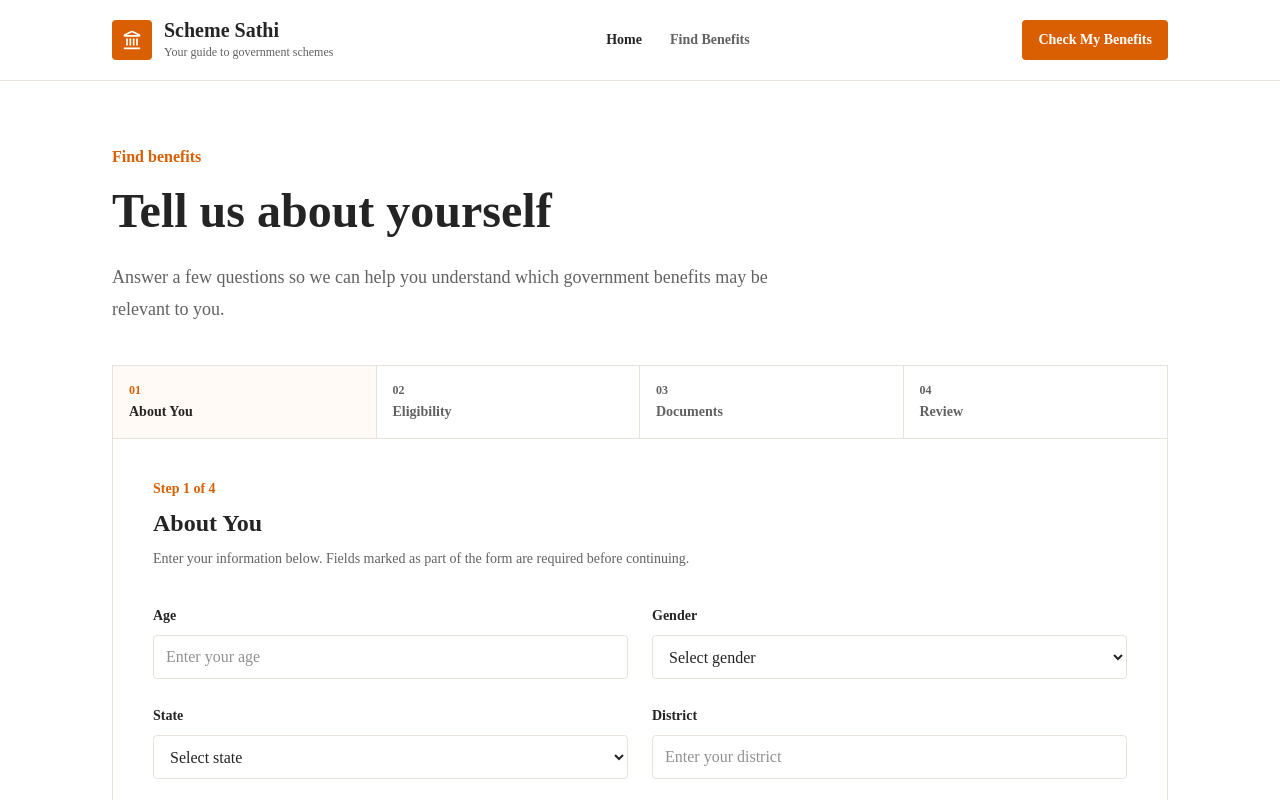
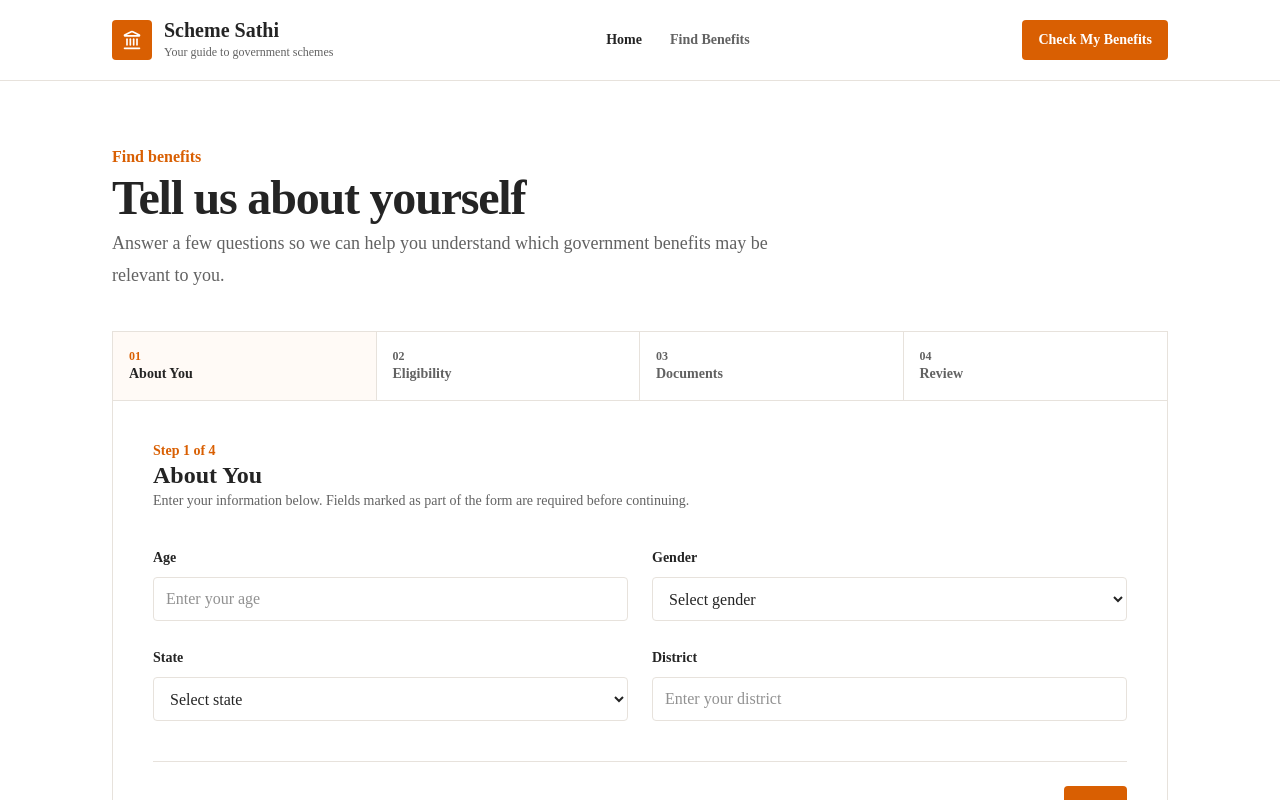
Before and after one commit to AmanShejul/scheme-sathi-, a Next.js app: page /find-benefits in a window 1280 px wide. Shown: the top 800 px of the page. Built offline with nearby package versions, Linux system fonts and the light colour scheme.

Commit message:
style changed

```diff
--- a/app/find-benefits/page.tsx
+++ b/app/find-benefits/page.tsx
@@ -1,18 +1,44 @@
+import { CitizenProfileForm } from "@/components/citizen-profile-form";
 import { SiteHeader } from "@/components/site-header";
-import { CitizenProfileForm } from "@/components/citizen-profile-form";
+
+const PAGE_CONTENT = {
+  eyebrow: "Find benefits",
+  title: "Tell us about yourself",
+  description:
+    "Answer a few questions so we can help you understand which government benefits may be relevant to you.",
+} as const;
 
 export default function FindBenefitsPage() {
   return (
     <div className="min-h-screen bg-background">
       <SiteHeader />
-      <main className="mx-auto w-full max-w-6xl px-6 py-12 sm:px-10 sm:py-16 lg:px-12">
-        <div className="mb-10 max-w-2xl">
-          <p className="text-base font-bold text-primary">Find benefits</p>
-          <h1 className="mt-3 text-4xl font-bold leading-tight text-foreground sm:text-5xl">Tell us about yourself</h1>
-          <p className="mt-5 text-lg leading-8 text-muted-foreground">Answer a few questions so we can help you understand which government benefits may be relevant to you.</p>
-        </div>
+
+      <main className="container mx-auto max-w-6xl px-6 py-12 sm:px-10 sm:py-16 lg:px-12">
+        <PageIntroduction />
+
         <CitizenProfileForm />
       </main>
     </div>
   );
 }
+
+function PageIntroduction() {
+  return (
+    <section className="mb-10 max-w-2xl" aria-labelledby="find-benefits-title">
+      <p className="text-base font-bold text-primary">
+        {PAGE_CONTENT.eyebrow}
+      </p>
+
+      <h1
+        id="find-benefits-title"
+        className="mt-3 text-4xl font-bold leading-tight tracking-tight text-foreground sm:text-5xl"
+      >
+        {PAGE_CONTENT.title}
+      </h1>
+
+      <p className="mt-5 text-lg leading-8 text-muted-foreground">
+        {PAGE_CONTENT.description}
+      </p>
+    </section>
+  );
+}
--- a/app/globals.css
+++ b/app/globals.css
@@ -3,12 +3,16 @@
 :root {
   --background: #ffffff;
   --foreground: #242424;
+
   --card: #ffffff;
   --card-foreground: #242424;
+
   --primary: #d95f02;
   --primary-foreground: #ffffff;
+
   --muted: #f5f5f4;
   --muted-foreground: #626262;
+
   --border: #e7e2dc;
   --ring: #d95f02;
 }
@@ -16,26 +20,83 @@
 @theme inline {
   --color-background: var(--background);
   --color-foreground: var(--foreground);
+
   --color-card: var(--card);
   --color-card-foreground: var(--card-foreground);
+
   --color-primary: var(--primary);
   --color-primary-foreground: var(--primary-foreground);
+
   --color-muted: var(--muted);
   --color-muted-foreground: var(--muted-foreground);
+
   --color-border: var(--border);
   --color-ring: var(--ring);
 }
 
-* {
+*,
+*::before,
+*::after {
+  box-sizing: border-box;
   border-color: var(--border);
 }
 
 html {
-  background: var(--background);
+  min-height: 100%;
+  background-color: var(--background);
+  scroll-behavior: smooth;
 }
 
 body {
-  background: var(--background);
+  min-height: 100vh;
+  margin: 0;
+  background-color: var(--background);
   color: var(--foreground);
+
   font-family: "Times New Roman", Times, serif;
+  line-height: 1.5;
+
+  -webkit-font-smoothing: antialiased;
+  -moz-osx-font-smoothing: grayscale;
 }
+
+h1,
+h2,
+h3,
+h4,
+h5,
+h6 {
+  margin: 0;
+  color: var(--foreground);
+  font-weight: 700;
+  line-height: 1.2;
+}
+
+p {
+  margin: 0;
+}
+
+button,
+input,
+textarea,
+select {
+  font: inherit;
+}
+
+button {
+  cursor: pointer;
+}
+
+button:disabled {
+  cursor: not-allowed;
+}
+
+:focus-visible {
+  outline: 3px solid var(--ring);
+  outline-offset: 3px;
+}
+
+::selection {
+  background-color: var(--primary);
+  color: var(--primary-foreground);
+}
```
